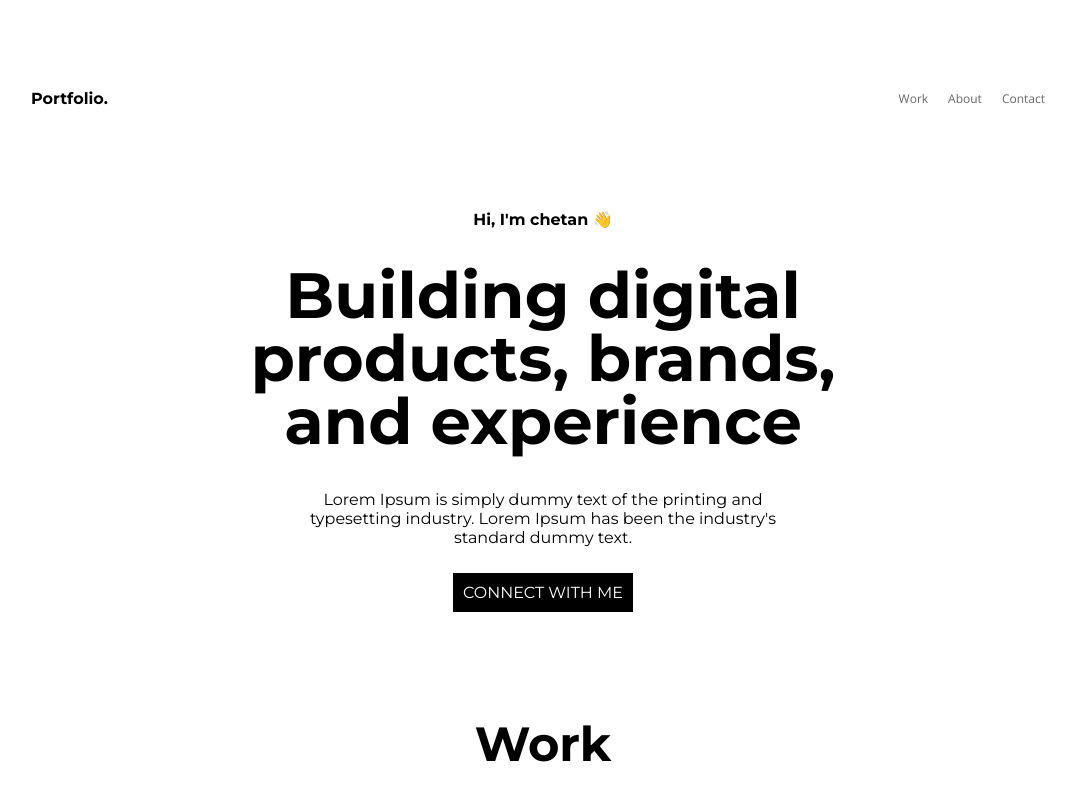
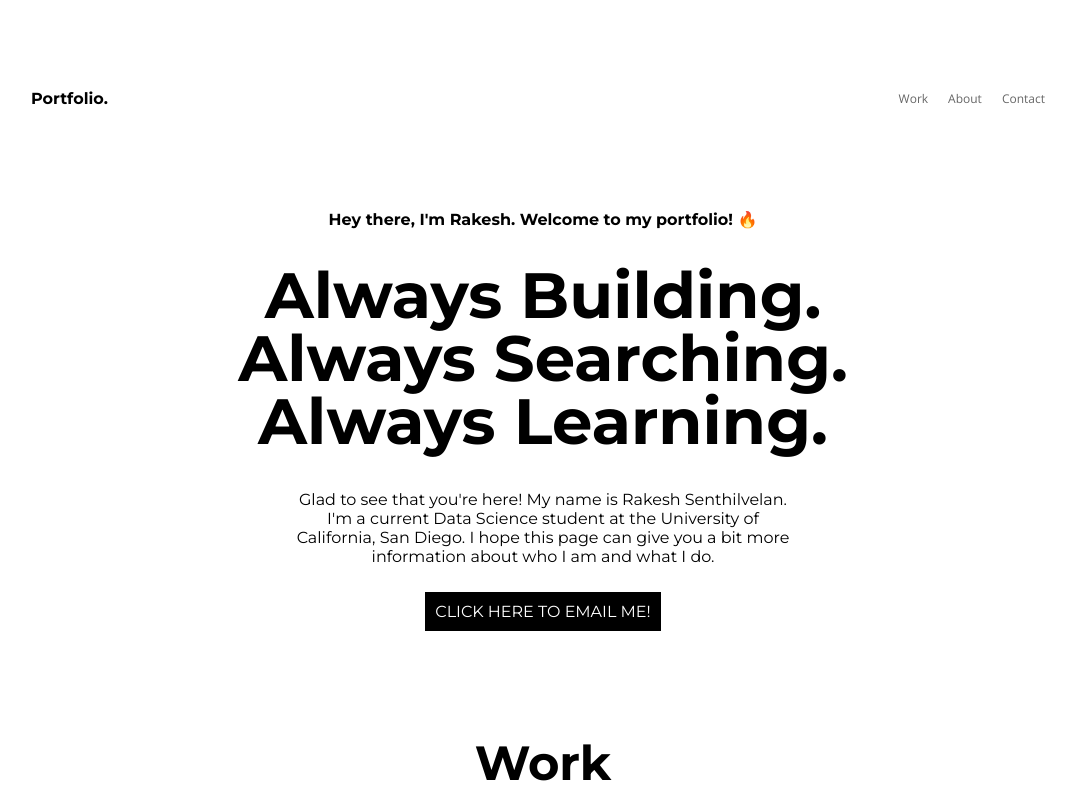
Before and after one commit to rakeshsenthil/rakeshsenthil.github.io, a Gatsby site: page / in a window 1280 px wide. Shown: the top 800 px of the page, without its empty margins (97-1173 px from the left). Built offline with nearby package versions, Linux system fonts and the light colour scheme; Gatsby itself is replaced by a stand-in of ours; grey boxes are pictures that could not be loaded.

Commit message:
Updated Header

```diff
--- a/gatsby-node.js
+++ b/gatsby-node.js
@@ -3,5 +3,3 @@
  *
  * See: https://www.gatsbyjs.com/docs/node-apis/
  */
-
-// You can delete this file if you're not using it
--- a/src/components/Footer.js
+++ b/src/components/Footer.js
@@ -26,10 +26,6 @@ const Footer = () => {
               </a>
             ))}
           </div>
-          <span>
-            Made With <icon>❤</icon> by{" "}
-            <a href="https://www.chetanverma.com/">Chetan Verma</a>
-          </span>
         </div>
       </div>
     </div>
--- a/src/components/Header.js
+++ b/src/components/Header.js
@@ -9,9 +9,9 @@ const Header = () => {
         <div className="header-wrapper">
           <Fade bottom>
             <h2>
-              Hi, I'm {data.name}{" "}
+              Hey there, I'm {data.name}{". "}
               <span role="img" aria-label="Emoji">
-                👋
+                Welcome to my portfolio! 🔥
               </span>
             </h2>
           </Fade>
@@ -20,19 +20,19 @@ const Header = () => {
               <h1>
                 {data.headerTagline[0]
                   ? data.headerTagline[0]
-                  : "Building digital"}
+                  : "Always building."}
               </h1>
               <h1>
                 {" "}
                 {data.headerTagline[1]
                   ? data.headerTagline[1]
-                  : "products, brands"}
+                  : "Always engaging."}
               </h1>
               <h1>
                 {" "}
                 {data.headerTagline[2]
                   ? data.headerTagline[2]
-                  : "and experience"}
+                  : "Always learning."}
               </h1>
             </div>
           </Fade>
@@ -42,11 +42,11 @@ const Header = () => {
           <Fade bottom>
             <a
               href={`mailto:${
-                data.contactEmail ? data.contactEmail : "hello@chetanverma.com"
+                data.contactEmail ? data.contactEmail : "rsenthildev@gmail.com"
               }`}
               className="primary-btn"
             >
-              CONNECT WITH ME
+              CLICK HERE TO EMAIL ME!
             </a>
           </Fade>
         </div>
--- a/src/yourdata.js
+++ b/src/yourdata.js
@@ -8,30 +8,28 @@ import codeIcon from "./images/code.svg"
 
 // Social Icon
 import githubIcon from "./images/github.svg"
-import codepenIcon from "./images/codepen.svg"
-import dribbbleIcon from "./images/dribbble.svg"
-import instagramIcon from "./images/instagram.svg"
+import linkedinIcon from "./images/linkedin.svg"
 
 export default {
   //(Please Do Not Remove The comma(,) after every variable)
   //Change The Website Template
 
   //   Header Details ---------------------
-  name: "chetan",
+  name: "Rakesh",
   headerTagline: [
     //Line 1 For Header
-    "Building digital",
+    "Always Building.",
     //Line 2 For Header
-    "products, brands,",
+    "Always Searching.",
     //Line 3 For Header
-    "and experience",
+    "Always Learning.",
   ],
   //   Header Paragraph
   headerParagraph:
-    "Lorem Ipsum is simply dummy text of the printing and typesetting industry. Lorem Ipsum has been the industry's standard dummy text.",
+    "Glad to see that you're here! My name is Rakesh Senthilvelan. I'm a current Data Science student at the University of California, San Diego. I hope this page can give you a bit more information about who I am and what I do.",
 
   //Contact Email
-  contactEmail: "hello@chetanverma.com",
+  contactEmail: "rsenthildev@gmail.com",
 
   // End Header Details -----------------------
 
@@ -167,29 +165,12 @@ export default {
   promotionHeading: "Heading",
   promotionPara:
     "Lorem Ipsum is simply dummy text of the printing and typesetting industry. Lorem Ipsum has been the industry's standard dummy text ever since the 1500s, when an unknown printer took a galley of type and scrambled it to make a type specimen book. It has survived not only five centuries, but also the leap into electronic typesetting, remaining essentially unchanged. It was popularised in the 1960s with the release of Letraset sheets containing Lorem Ipsum passages, and more recently with desktop publishing software like Aldus PageMaker including versions of Lorem Ipsum.",
-  // End Promotion Section -----------------
 
-  //   Contact Section --------------
 
-  contactSubHeading: "Let's create your next experience together",
+  contactSubHeading: "Feel free to reach out or check out my Github!",
   social: [
-    // Add Or Remove The Link Accordingly
-    { img: githubIcon, url: "https://github.com/chetanverma16" },
-    {
-      img: codepenIcon,
-      url: "https://www.codepen.com/",
-    },
-    {
-      img: dribbbleIcon,
-      url: "https://dribbble.com/chetanverma",
-    },
-    {
-      img: instagramIcon,
-      url: "https://www.instagram.com/",
-    },
+    { img: githubIcon, url: "https://github.com/rakeshsenthil" },
+    {img: linkedinIcon, url: "https://www.linkedin.com/in/rakesh-senthilvelan-470a16147/"}
   ],
 
-  // End Contact Section ---------------
 }
-
-// Thanks for using this template, I would love to hear from you contact me at hello@chetanverma.com
```
Also changed, not shown: src/images/linkedin.svg (added), 4 other files.
